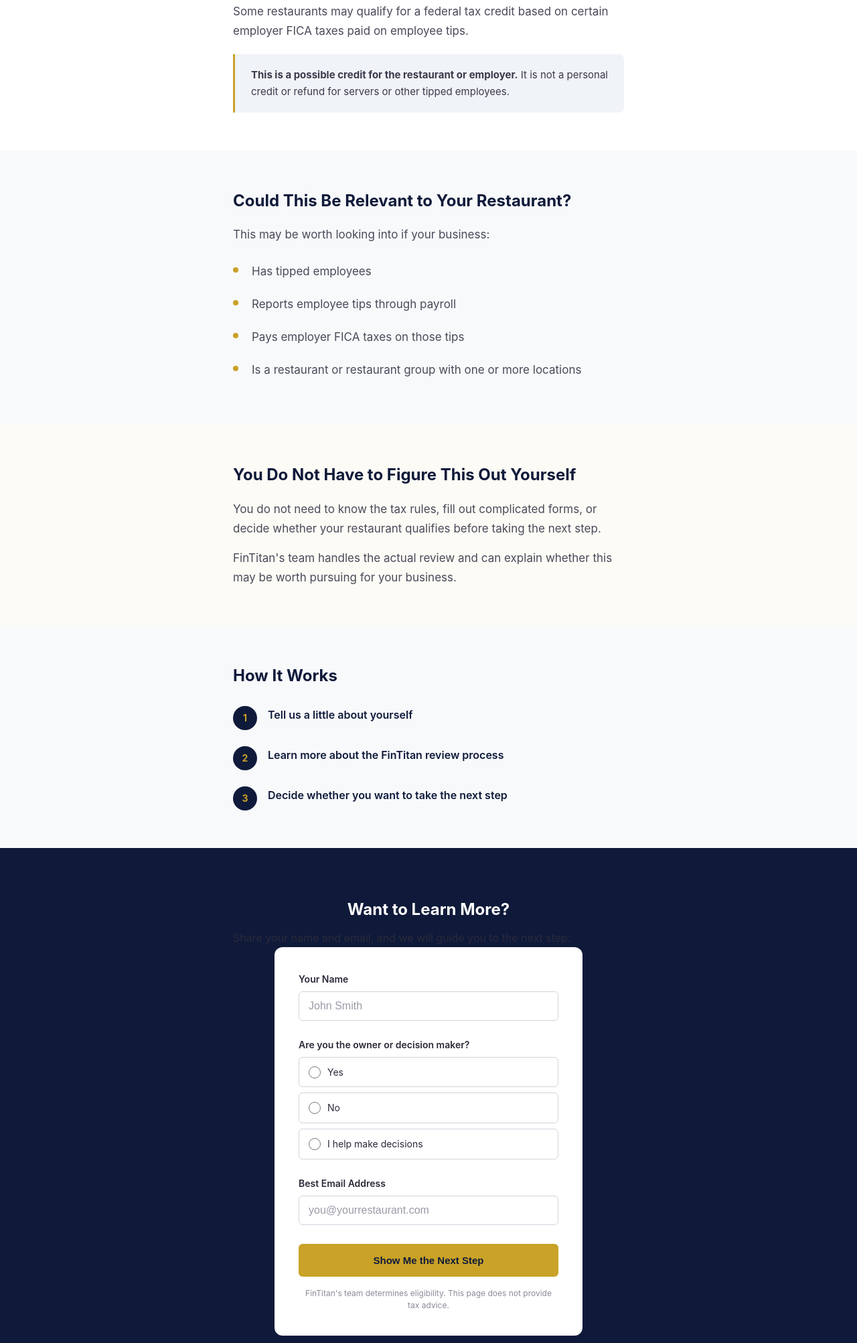
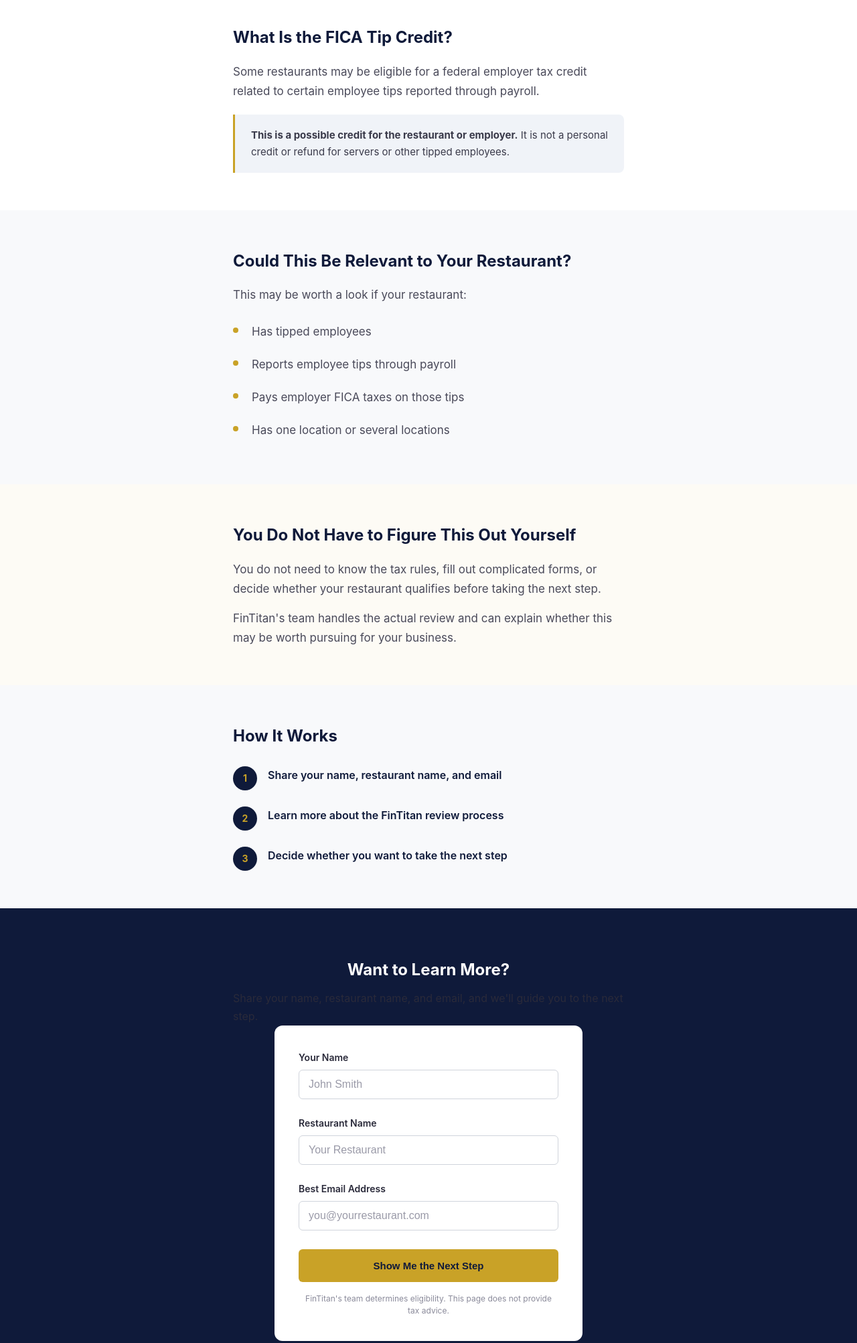
Before and after one commit to samh-star/fintitan-bridge, a plain HTML site: page index.html in a window 1280 px wide. Shown: the part 667-2672 px from the top of the page at 67% size. Drawn offline with Linux system fonts and the light colour scheme.

Commit message:
Form refinement: name, restaurant name, email only; updated hero and section wording

```diff
--- a/index.html
+++ b/index.html
@@ -387,9 +387,9 @@
     <!-- Hero -->
     <section class="hero">
         <div class="container">
-            <h1>Restaurant Owners: This May Be <span>Worth a Look</span></h1>
-            <p>If your restaurant has tipped employees, there may be a federal tax credit opportunity connected to the employer taxes paid on certain tips.</p>
-            <p class="reassure">You do not have to understand the tax details before finding out whether it may apply.</p>
+            <h1>Restaurant Owners: Your Business May Have a FICA Tip Credit Opportunity <span>Worth Looking Into</span></h1>
+            <p>If your restaurant has tipped employees, there may be an employer tax-credit opportunity connected to certain tips reported through payroll.</p>
+            <p class="reassure">You do not need to understand the tax details before finding out whether it may apply.</p>
             <a href="#what-is" class="btn">See How It Works</a>
         </div>
     </section>
@@ -398,7 +398,7 @@
     <section class="section" id="what-is">
         <div class="container">
             <h2>What Is the FICA Tip Credit?</h2>
-            <p>Some restaurants may qualify for a federal tax credit based on certain employer FICA taxes paid on employee tips.</p>
+            <p>Some restaurants may be eligible for a federal employer tax credit related to certain employee tips reported through payroll.</p>
 
             <div class="clarify">
                 <p><strong>This is a possible credit for the restaurant or employer.</strong> It is not a personal credit or refund for servers or other tipped employees.</p>
@@ -410,12 +410,12 @@
     <section class="section section-alt">
         <div class="container">
             <h2>Could This Be Relevant to Your Restaurant?</h2>
-            <p>This may be worth looking into if your business:</p>
+            <p>This may be worth a look if your restaurant:</p>
             <ul class="simple-list">
                 <li>Has tipped employees</li>
                 <li>Reports employee tips through payroll</li>
                 <li>Pays employer FICA taxes on those tips</li>
-                <li>Is a restaurant or restaurant group with one or more locations</li>
+                <li>Has one location or several locations</li>
             </ul>
         </div>
     </section>
@@ -437,7 +437,7 @@
                 <div class="step">
                     <div class="step-number">1</div>
                     <div class="step-content">
-                        <h3>Tell us a little about yourself</h3>
+                        <h3>Share your name, restaurant name, and email</h3>
                     </div>
                 </div>
                 <div class="step">
@@ -460,7 +460,7 @@
     <section class="form-section" id="form">
         <div class="container">
             <h2>Want to Learn More?</h2>
-            <p>Share your name and email, and we will guide you to the next step.</p>
+            <p>Share your name, restaurant name, and email, and we'll guide you to the next step.</p>
 
             <div class="form-card" id="formCard">
                 <form id="leadForm">
@@ -470,21 +470,8 @@
                     </div>
 
                     <div class="form-group">
-                        <label>Are you the owner or decision maker?</label>
-                        <div class="radio-group">
-                            <div class="radio-option">
-                                <input type="radio" id="owner-yes" name="decisionMaker" value="yes" required>
-                                <label for="owner-yes">Yes</label>
-                            </div>
-                            <div class="radio-option">
-                                <input type="radio" id="owner-no" name="decisionMaker" value="no">
-                                <label for="owner-no">No</label>
-                            </div>
-                            <div class="radio-option">
-                                <input type="radio" id="owner-help" name="decisionMaker" value="help">
-                                <label for="owner-help">I help make decisions</label>
-                            </div>
-                        </div>
+                        <label for="restaurant">Restaurant Name</label>
+                        <input type="text" id="restaurant" name="restaurant" placeholder="Your Restaurant" required>
                     </div>
 
                     <div class="form-group">
```
